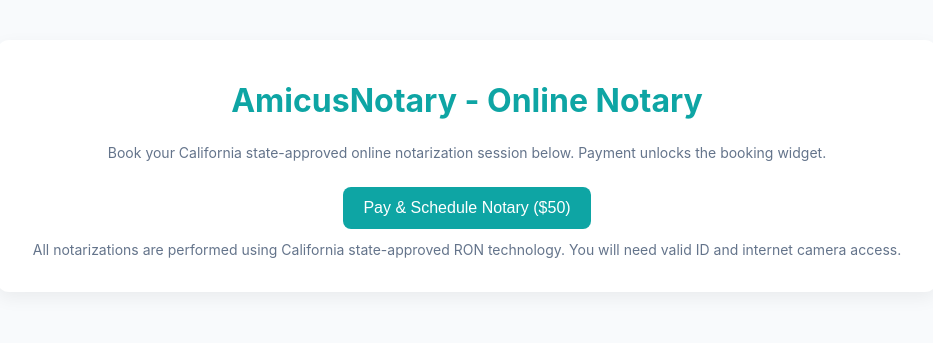
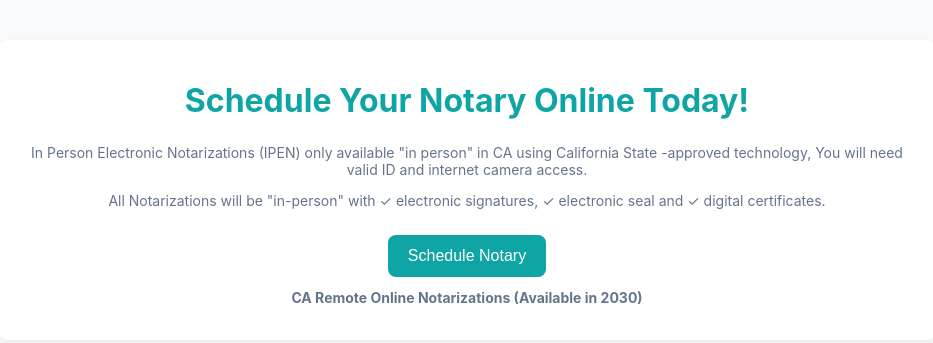
Before and after one commit to amicus2025/amicuservices, a plain HTML site: page notaryservice.html in a window 1280 px wide. Shown: the whole page, without its empty margins (173-1106 px from the left). Drawn offline with Linux system fonts and the light colour scheme.

Commit message:
Update notary service page with IPEN details and improved content

```diff
--- a/notaryservice.html
+++ b/notaryservice.html
@@ -55,8 +55,9 @@
 </head>
 <body>
   <div class="container">
-    <h1>AmicusNotary - Online Notary</h1>
-    <p class="note">Book your California state-approved online notarization session below. Payment unlocks the booking widget.</p>
+    <h1>Schedule Your Notary Online Today!</h1>
+    <p class="note">In Person Electronic Notarizations (IPEN) only available "in person" in CA using California State -approved technology, You will need valid ID and internet camera access.</p>
+    <p class="note">All Notarizations will be "in-person" with ✓ electronic signatures, ✓ electronic seal and ✓ digital certificates.</p>
 
     <!-- PayPal button -->
     <form id="paypalForm" action="https://www.paypal.com/cgi-bin/webscr" method="post" target="_blank">
@@ -66,13 +67,13 @@
       <input type="hidden" name="amount" value="50.00">
       <input type="hidden" name="currency_code" value="USD">
       <input type="hidden" name="return" value="https://YOURDOMAIN.com/afterpayment.html">
-      <input type="submit" value="Pay & Schedule Notary ($50)" class="btn">
+      <input type="submit" value="Schedule Notary" class="btn">
     </form>
 
     <!-- RON provider iframe -->
     <iframe id="ronIframe" src="https://www.notarize.com/book?apiKey=YOUR_KEY" title="RON Booking Widget"></iframe>
 
-    <p class="note">All notarizations are performed using California state-approved RON technology. You will need valid ID and internet camera access.</p>
+    <p class="note"><strong>CA Remote Online Notarizations (Available in 2030)</strong></p>
   </div>
 
   <script>
```
